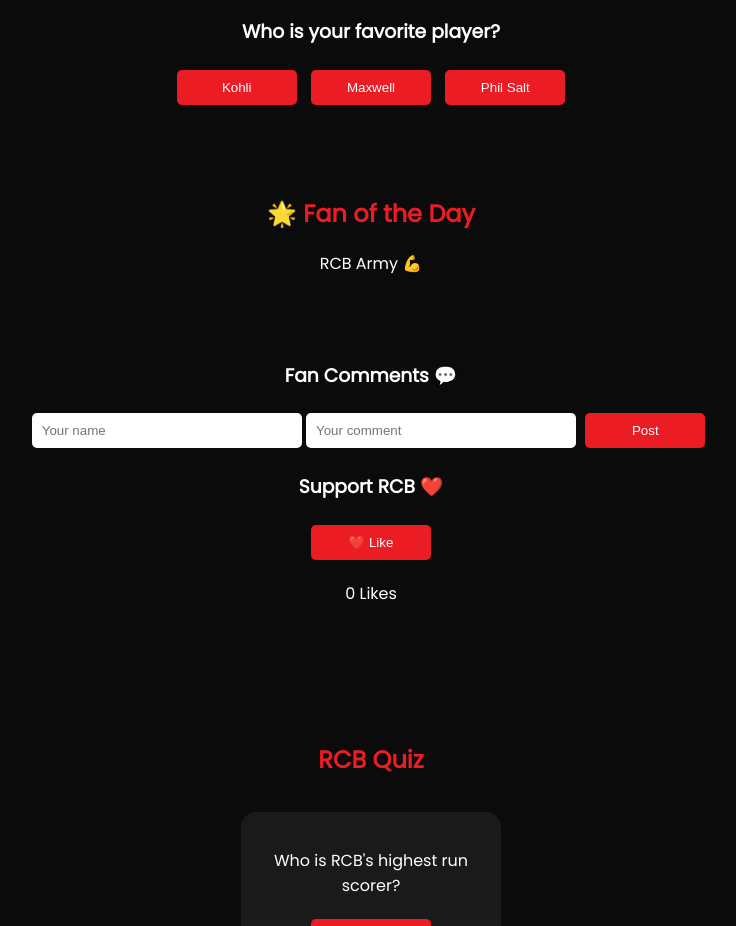
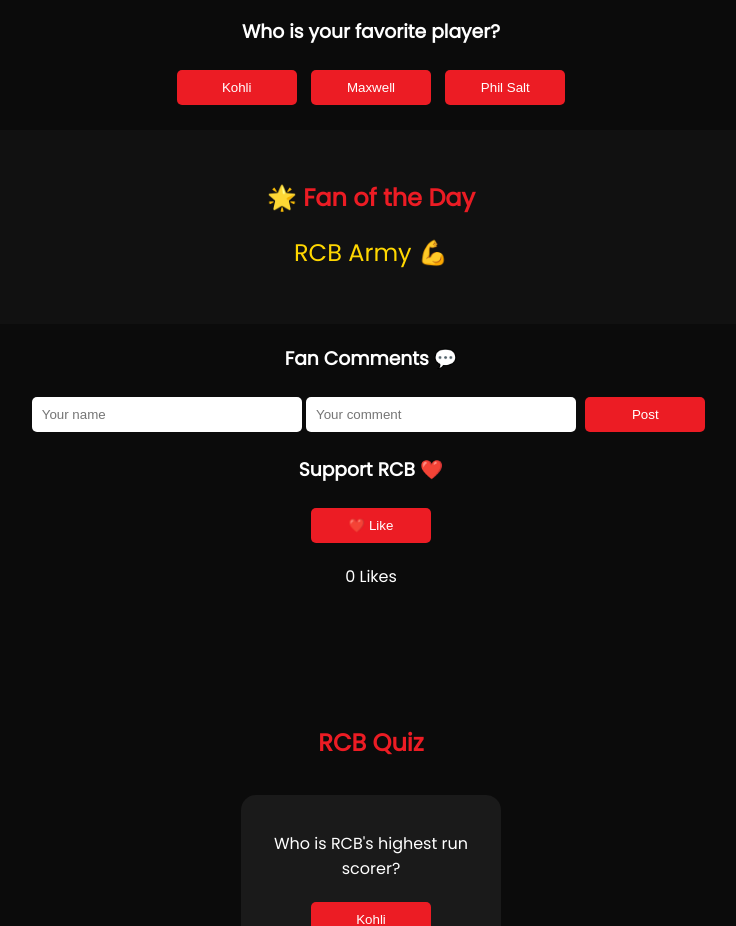
Before and after one commit to nithyasrimorla-png/ShadowFox-IPL-Website, a plain HTML site: page index.html in a window 1280 px wide. Shown: the part 4384-5310 px from the top of the page, without its empty margins (269-1005 px from the left). Drawn offline with nearby package versions, Linux system fonts and the light colour scheme; sample sign-in values are in the browser's storage.

```diff
--- a/style.css
+++ b/style.css
@@ -480,3 +480,16 @@
   margin: auto;
   text-align: center;
 }
+#fan-day {
+  text-align: center;
+  background: #111;
+  padding: 30px;
+  border-radius: 15px;
+  margin: 20px;
+}
+
+#fan-name {
+  font-size: 1.5rem;
+  color: gold;
+  margin-top: 10px;
+}
```
